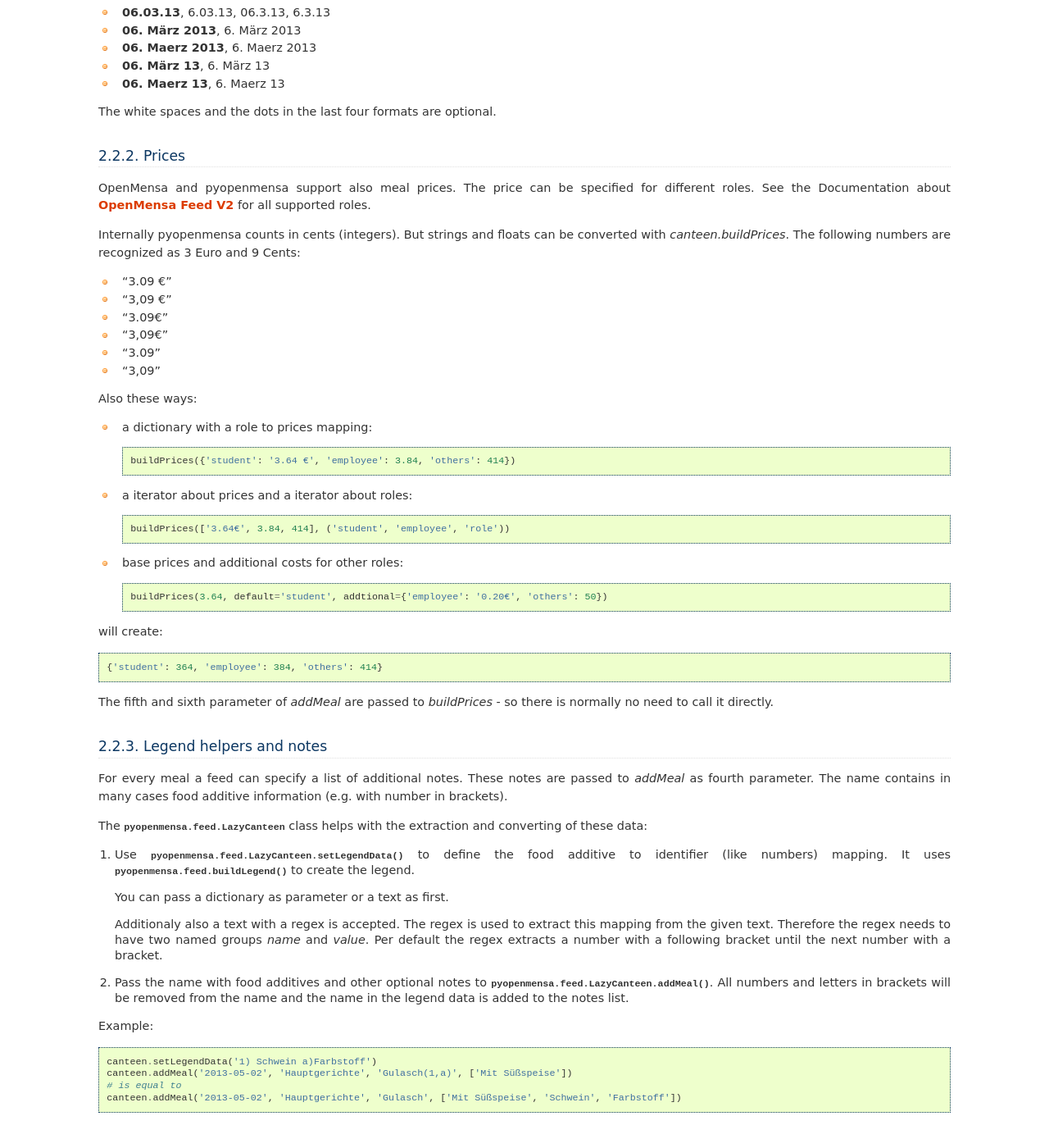
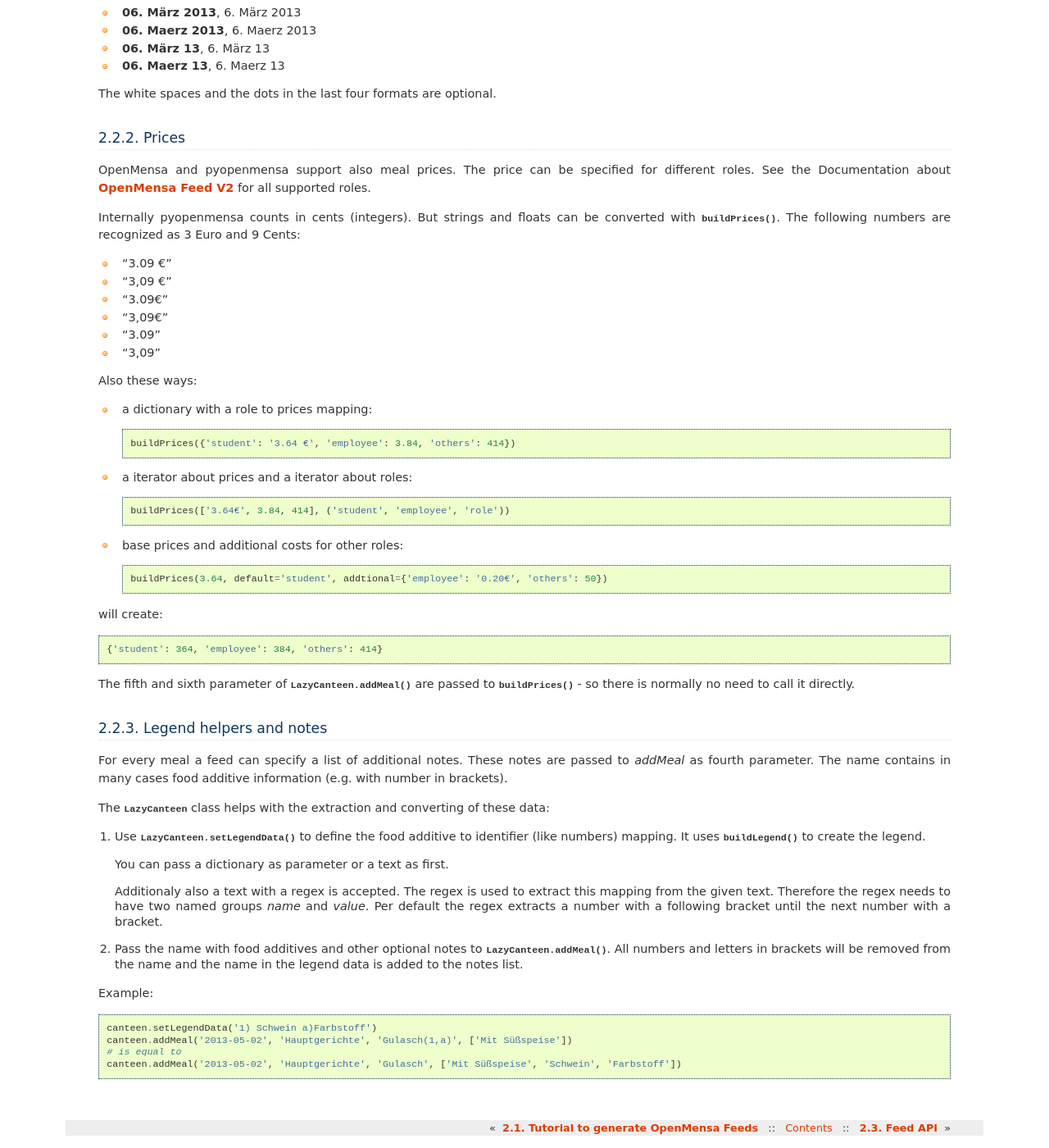
Before and after one commit to mswart/pyopenmensa, a Sphinx documentation site: the page built from doc/feed/parse_helpers.rst, in a window 1280 px wide and 1400 px high, scrolled down 373 px. Shown: the whole window at 82% size. Built offline with Sphinx 7.4.7, drawn with Linux system fonts in a browser that asks for light colours; some of the changed text lies outside the part shown.

```diff
--- a/doc/feed/parse_helpers.rst
+++ b/doc/feed/parse_helpers.rst
@@ -1,11 +1,12 @@
 Parse helpers
 =============
+.. module:: pyopenmensa.feed
 
 
 Date parsing
 ------------
 
-The first parameter of :py:meth:`pyopenmensa.feed.BasicCanteen.addMeal` specify the date. It should be a [python `datetime.Date` object][py-date]. If you pass a `str`, pyopenmensa tries to extract a date from it. Around the date itself can be garbage strings. The following date formats for the 6th March 2013:
+The first parameter of :meth:`.BasicCanteen.addMeal` specify the date. It should be a [python `datetime.Date` object][py-date]. If you pass a `str`, pyopenmensa tries to extract a date from it. Around the date itself can be garbage strings. The following date formats for the 6th March 2013:
 
 - **2013-03-06**, 2013-03-6, 2013-3-06, 2013-3-6
 - **13-03-06**, 13-03-6, 13-3-06, 13-3-6
@@ -27,7 +28,7 @@ OpenMensa and pyopenmensa support also meal prices. The price can be specified f
 __ http://doc.openmensa.org/feed/v2/
 
 
-Internally pyopenmensa counts in cents (integers). But strings and floats can be converted with `canteen.buildPrices`. The following numbers are recognized as 3 Euro and 9 Cents:
+Internally pyopenmensa counts in cents (integers). But strings and floats can be converted with :func:`.buildPrices`. The following numbers are recognized as 3 Euro and 9 Cents:
 
 - "3.09 €"
 - "3,09 €"
@@ -55,7 +56,7 @@ will create::
 
     {'student': 364, 'employee': 384, 'others': 414}
 
-The fifth and sixth parameter of `addMeal` are passed to `buildPrices` - so there is normally no need to call it directly.
+The fifth and sixth parameter of :meth:`.LazyCanteen.addMeal` are passed to :func:`.buildPrices` - so there is normally no need to call it directly.
 
 
 Legend helpers and notes
@@ -63,17 +64,17 @@ Legend helpers and notes
 
 For every meal a feed can specify a list of additional notes. These notes are passed to `addMeal` as fourth parameter. The name contains in many cases food additive information (e.g. with number in brackets).
 
-The :py:class:`pyopenmensa.feed.LazyCanteen` class helps with the extraction and converting of these data:
+The :class:`.LazyCanteen` class helps with the extraction and converting of these data:
 
 1.
 
-    Use :py:meth:`pyopenmensa.feed.LazyCanteen.setLegendData` to define the food additive to identifier (like numbers) mapping. It uses :py:func:`pyopenmensa.feed.buildLegend` to create the legend.
+    Use :meth:`.LazyCanteen.setLegendData` to define the food additive to identifier (like numbers) mapping. It uses :func:`.buildLegend` to create the legend.
 
     You can pass a dictionary as parameter or a text as first.
 
     Additionaly also a text with a regex is accepted. The regex is used to extract this mapping from the given text. Therefore the regex needs to have two named groups `name` and `value`. Per default the regex extracts a number with a following bracket until the next number with a bracket.
 
-2. Pass the name with food additives and other optional notes to :py:meth:`pyopenmensa.feed.LazyCanteen.addMeal`. All numbers and letters in brackets will be removed from the name and the name in the legend data is added to the notes list.
+2. Pass the name with food additives and other optional notes to :meth:`.LazyCanteen.addMeal`. All numbers and letters in brackets will be removed from the name and the name in the legend data is added to the notes list.
 
 Example:
 
--- a/feed.py
+++ b/feed.py
@@ -97,6 +97,8 @@ class extractWeekDates():
 
 # Helpers for price handling
 # -------------------------------------
+
+#: The default regex that is used by :py:func:`.convertPrice` and :func:`.buildPrices`
 default_price_regex = re.compile('(?P<price>\d+[,.]\d{2}) ?(€)?', re.UNICODE)
 
 
```
Also changed, not shown: doc/feed/api.rst (+10 -9 lines).
